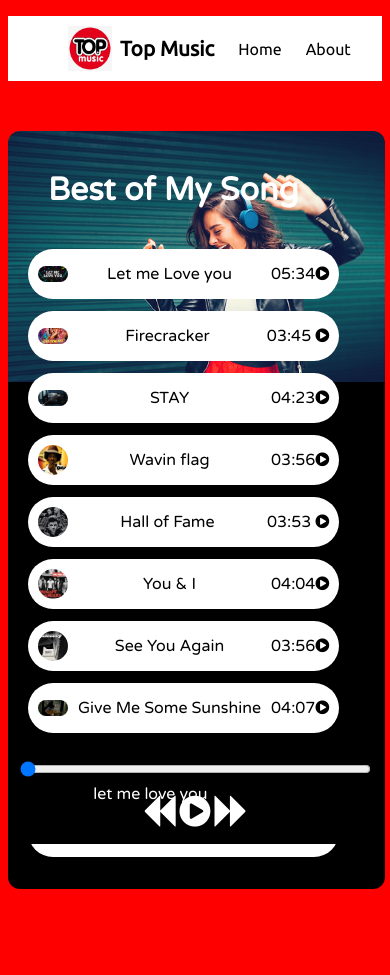
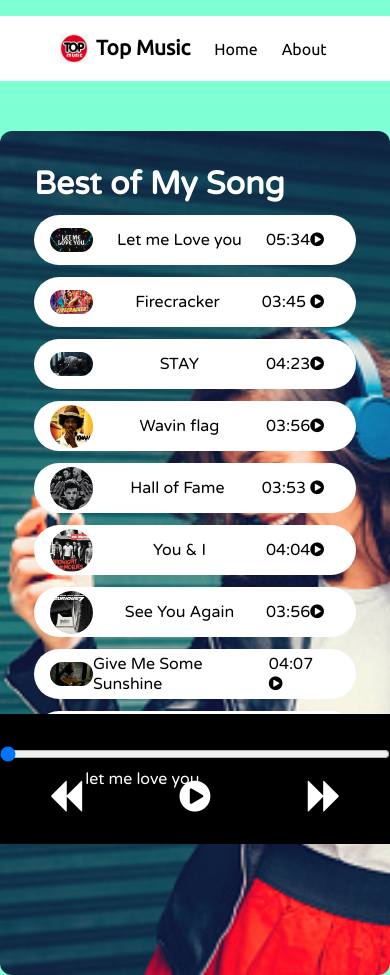
Before and after one commit to adee140299/My-music-app, a plain HTML site: page my music app/index.html in a window 390 px wide. Drawn offline with Linux system fonts and the light colour scheme.

Commit message:
Update style.css

```diff
--- a/my music app/style.css
+++ b/my music app/style.css
@@ -1,13 +1,22 @@
 @import url('https://fonts.googleapis.com/css2?family=Ubuntu&display=swap');
 @import url('https://fonts.googleapis.com/css2?family=Varela+Round&display=swap');
+
 body {
   background-color: aquamarine;
+  margin: 0;
+  padding: 0;
 }
 
-  /* Navigation */
+* {
+  box-sizing: border-box;
+}
 
 nav {
   font-family: 'ubuntu', sans-serif;
+  position: sticky;
+  top: 0;
+  background-color: white;
+  z-index: 999;
 }
 
 nav ul {
@@ -15,7 +24,6 @@ body {
   align-items: center;
   list-style-type: none;
   height: 65px;
-    background-color: white;
   color: black;
 }
 
@@ -35,29 +43,27 @@ body {
   font-size: 1.3rem;
 }
 
-  /* Container */
-
 .container {
-    min-height: 72vh;
+  min-height: 100vh;
   background-color: black;
   color: white;
   font-family: 'Varela Round', sans-serif;
   display: flex;
-    margin: 23px auto;
-    margin-top: 50px;
-    width: 70%;
+  flex-direction: column;
+  align-items: flex-start;
+  justify-content: flex-start;
+  margin: 65px auto;
+  width: 90%;
   border-radius: 12px;
   padding: 34px;
-    background-image: url('images/music\ listening.jpg');
+  background-image: url('images/music listening.jpg');
   background-repeat: no-repeat;
-    background-size: 100%;
+  background-size: cover;
+  background-position: center;
+  overflow: auto;
 }
 
-  /* Bottom section */
-
 .bottom {
-    position: sticky;
-    bottom: 0;
   height: 130px;
   background-color: black;
   color: white;
@@ -65,10 +71,15 @@ body {
   justify-content: center;
   align-items: center;
   flex-direction: column;
+  position: sticky;
+  bottom: 0;
 }
 
 .icons {
   margin-top: 14px;
+  display: flex;
+  justify-content: space-around;
+  width: 80%;
 }
 
 .icons i {
@@ -76,12 +87,13 @@ body {
 }
 
 #myProgressBar {
-    width: 80vw;
+  width: 80%;
   cursor: pointer;
 }
 
 .songItemContainer {
-    margin-top: 74px;
+  height: 100%;
+  overflow-y: auto;
 }
 
 .songItem {
@@ -93,16 +105,16 @@ body {
   justify-content: space-between;
   align-items: center;
   border-radius: 34px;
+  padding: 0 16px;
 }
 
 .songItem img {
   width: 43px;
-    margin: 0 23px;
   border-radius: 34px;
 }
 
 .timestamp {
-    margin: 0 23px;
+  margin-right: 16px;
 }
 
 .timestamp i {
@@ -131,47 +143,22 @@ body {
 }
 
 #subheading {
-    margin: 20px;
+  margin: 0;
+  text-align: left;
 }
 
-  /* Media queries for responsiveness */
-
-  @media only screen and (max-width: 1100px) {
-    body {
-      background-color: red;
+@media only screen and (max-width: 768px) {
+  .container {
+    margin-top: 50px;
+    margin-bottom: 130px;
+    width: 100%;
   }
 
-    /* Modify the container width and padding for smaller screens */
-
-    .container {
-      width: 90%;
-      padding: 20px;
-    }
-
-    /* Adjust the song item layout for smaller screens */
-
-    .songItemContainer {
-      margin-top: 40px;
-    }
-
-    .songItem img {
-      width: 30px;
-      margin: 0 10px;
-    }
-
-    .timestamp {
-      margin: 0 10px;
-    }
-
-    /* Adjust the bottom section layout for smaller screens */
-
-    .bottom {
-      height: 100px;
+  .icons {
+    width: 100%;
   }
 
   #myProgressBar {
-      width: 90vw;
+    width: 100%;
   }
-
-    /* Modify other styles as needed for better mobile experience */
 }
```
Lines whose indentation alone changed are shown as unchanged.
